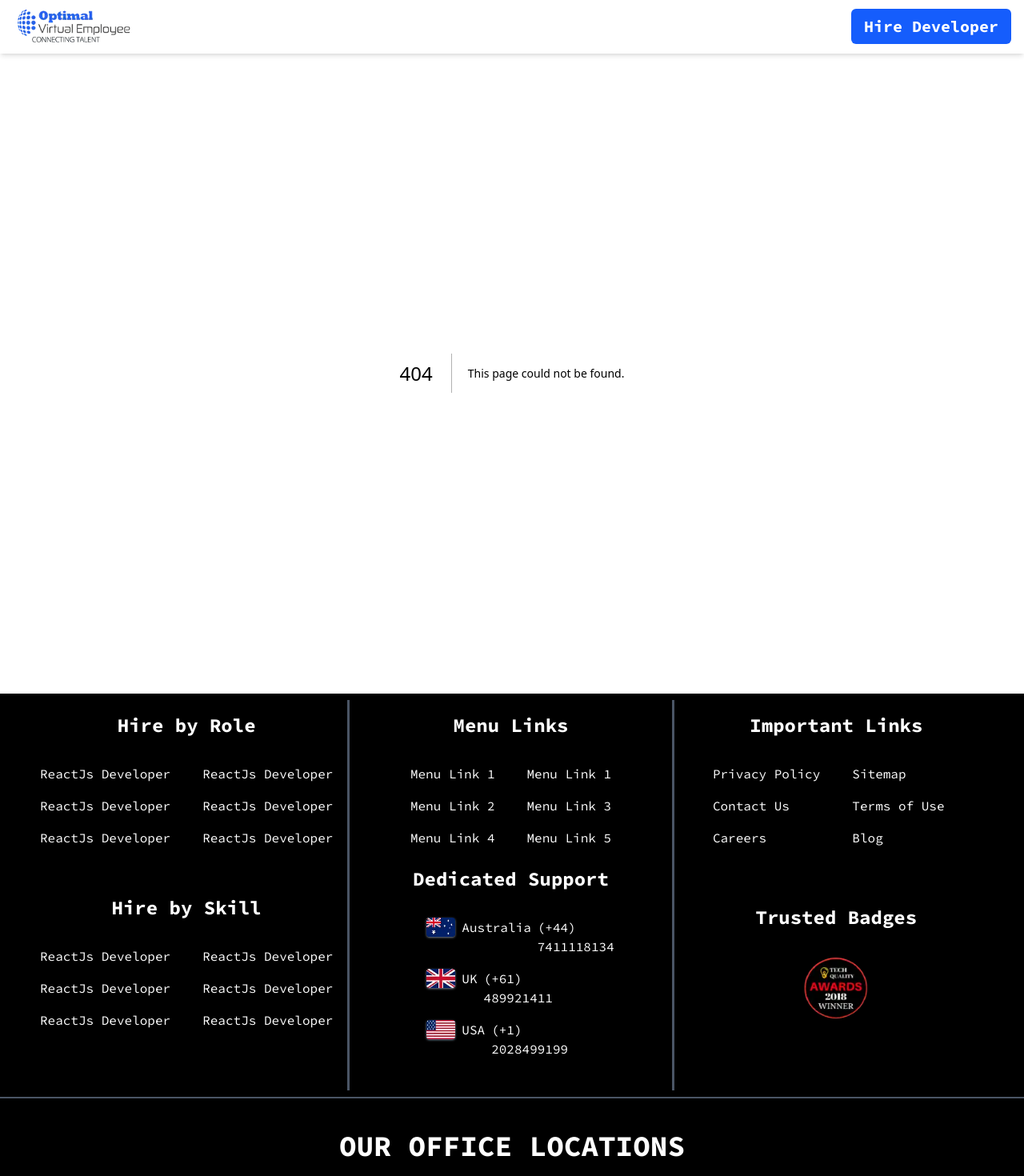
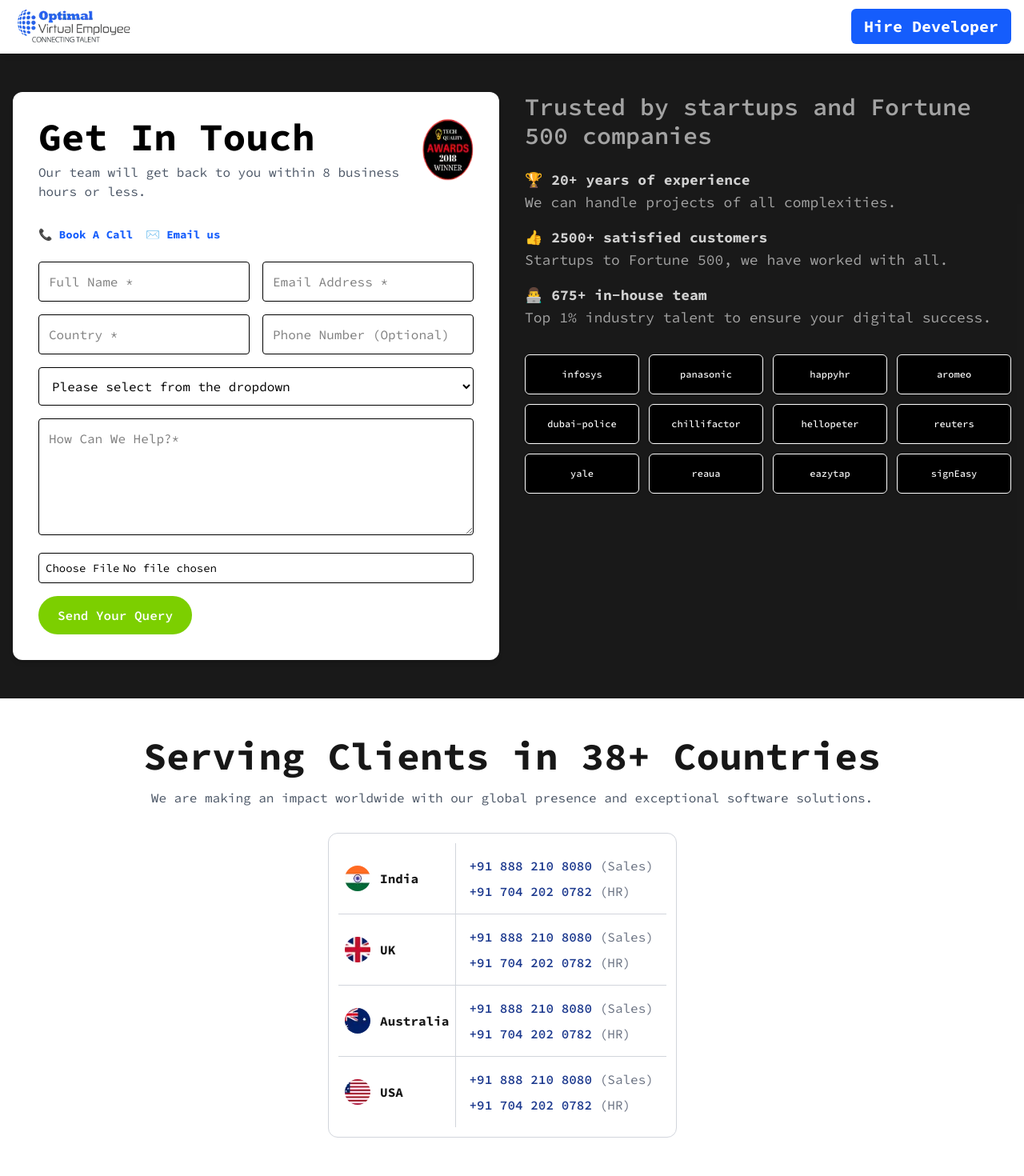
Before and after one commit to faizdev007/OVE_Web, a Next.js app: page /contact in a window 1280 px wide. Before the commit this address had no page. Shown: the top 1470 px of the page at 80% size. Built offline with nearby package versions, Linux system fonts and the light colour scheme; what tailwindcss-animated would draw is missing.

Commit message:
update contact page layout

```diff
--- /dev/null
+++ b/app/contact/page.tsx
@@ -0,0 +1,171 @@
+'use client'
+
+import Image from 'next/image';
+import { useState } from 'react';
+
+export default function ContactPage() {
+    const [formData, setFormData] = useState({
+        name: '',
+        email: '',
+        country: '',
+        phone: '',
+        service: '',
+        message: ''
+    });
+
+    const trustedbages = [
+        {name:'Award', image:'/assets/trustedbages/award.webp'},
+    ];
+
+    const contactinfo = [
+        {name:'India',flag:'/assets/flags/INDIA.webp',numbers: [
+            { number: '+91 888 210 8080', label: 'Sales' },
+            { number: '+91 704 202 0782', label: 'HR' },
+        ]},
+        {name:'UK',flag:'/assets/flags/UK.webp',numbers: [
+            { number: '+91 888 210 8080', label: 'Sales' },
+            { number: '+91 704 202 0782', label: 'HR' },
+        ],},
+        {name:'Australia',flag:'/assets/flags/AUSTRALIA.webp',numbers: [
+            { number: '+91 888 210 8080', label: 'Sales' },
+            { number: '+91 704 202 0782', label: 'HR' },
+        ],},
+        {name:'USA',flag:'/assets/flags/USA.webp',numbers: [
+            { number: '+91 888 210 8080', label: 'Sales' },
+            { number: '+91 704 202 0782', label: 'HR' },
+        ],},
+    ]
+
+
+    const handleChange = (e: React.ChangeEvent<HTMLInputElement | HTMLTextAreaElement | HTMLSelectElement>) => {
+        setFormData({ ...formData, [e.target.name]: e.target.value });
+    };
+
+    const handleSubmit = (e: React.FormEvent) => {
+        e.preventDefault();
+        console.log('Form Submitted:', formData);
+    };
+
+    return (
+        <>
+            <main className="bg-black/90 text-white grid md:grid-cols-2 gap-8 px-4 py-12">
+                <div className="bg-white text-black w-full max-w-6xl p-8 rounded-xl shadow-md">
+                    {/* Left Panel */}
+                    <div>
+                    <div className='md:flex justify-between'>
+                        <div className=''>
+                            <h1 className="text-3xl lg:text-5xl font-bold mb-2">Get In Touch</h1>
+                            <p className="text-gray-600 mb-4">Our team will get back to you within 8 business hours or less.</p>
+                        </div>
+                        <div className='flex flex-wrap justify-center'>
+                            {trustedbages.map((link,key)=>(
+                                <div key={key}>
+                                    <Image src={link.image} width={120} height={120} className="h-20 w-20" alt={link.name}/>
+                                </div>
+                            ))}
+                        </div>
+                    </div>
+                    <div className="flex gap-4 mb-6 text-blue-600 font-bold md:text-sm text-xs mt-4">
+                        <a href={'tel:+12028499199'} aria-label={"12028499199"} className="hover:underline">📞 Book A Call</a>
+                        <a href={'mailto:enquiry@optimalvirtualemployee.com'} aria-label={"enquiry@optimalvirtualemployee.com"} className="hover:underline">✉️ Email us</a>
+                    </div>
+
+                    <form onSubmit={handleSubmit} className="space-y-4">
+                        <div className="grid sm:grid-cols-2 gap-4">
+                        <input type="text" name="name" placeholder="Full Name *" value={formData.name} onChange={handleChange} className="p-3 border rounded w-full" required />
+                        <input type="email" name="email" placeholder="Email Address *" value={formData.email} onChange={handleChange} className="p-3 border rounded w-full" required />
+                        </div>
+                        <div className="grid sm:grid-cols-2 gap-4">
+                        <input type="text" name="country" placeholder="Country *" value={formData.country} onChange={handleChange} className="p-3 border rounded w-full" required />
+                        <input type="tel" name="phone" placeholder="Phone Number (Optional)" value={formData.phone} onChange={handleChange} className="p-3 border rounded w-full" />
+                        </div>
+                        <select name="service" value={formData.service} onChange={handleChange} className="p-3 border rounded w-full" required>
+                        <option value="">Please select from the dropdown</option>
+                        <option value="Web Development">Web Development</option>
+                        <option value="Mobile App">Mobile App</option>
+                        <option value="UI/UX Design">UI/UX Design</option>
+                        </select>
+                        <textarea name="message" value={formData.message} onChange={handleChange} rows={5} placeholder="How Can We Help?*" className="p-3 border rounded w-full" required />
+                        <input type="file" className="w-full border rounded p-2 text-sm" />
+                        <button type="submit" className="bg-lime-500 text-white font-semibold px-6 py-3 rounded-full hover:bg-lime-600 transition-all">Send Your Query</button>
+                    </form>
+                    </div>
+                </div>
+                {/* Right Panel */}
+                <div className="flex flex-col">
+                    <div className="space-y-6">
+                        <div>
+                        <h3 className="text-xl lg:text-3xl font-semibold text-white/60">Trusted by startups and Fortune 500 companies</h3>
+                        </div>
+                        <ul className="space-y-4 text-white text-sm lg:text-lg">
+                        <li>🏆 <strong className='text-white/80'>20+ years of experience</strong><br /><span className='text-white/60'>We can handle projects of all complexities.</span></li>
+                        <li>👍 <strong className='text-white/80'>2500+ satisfied customers</strong><br /><span className='text-white/60'>Startups to Fortune 500, we have worked with all.</span></li>
+                        <li>👨‍💻 <strong className='text-white/80'>675+ in-house team</strong><br /><span className='text-white/60'>Top 1% industry talent to ensure your digital success.</span></li>
+                        </ul>
+                    </div>
+
+                    {/* Logo List */}
+                    <div className="grid grid-cols-3 sm:grid-cols-4 gap-3 mt-8">
+                        {[
+                        'infosys', 'panasonic', 'happyhr', 'aromeo',
+                        'dubai-police', 'chillifactor', 'hellopeter', 'reuters',
+                        'yale', 'reaua', 'eazytap', 'signEasy'
+                        ].map((logo, i) => (
+                        <div key={i} className="h-10 bg-black rounded-md border p-6 shadow flex items-center justify-center">
+                            <span className="text-xs font-medium">{logo}</span>
+                        </div>
+                        ))}
+                    </div>
+                </div>
+            </main>
+            <section className='py-12'>
+                <div className='text-center'>
+                    <h2 className='text-3xl lg:text-5xl font-bold mb-4'>Serving Clients in 38+ Countries</h2>
+                    <p className='text-gray-600 mb-8'>We are making an impact worldwide with our global presence and exceptional software solutions.</p>
+                </div>
+                <div className='md:flex gap-6 justify-center'>
+                    <div className='border border-gray-300 p-3 rounded-xl'>
+                        <table className="">
+                            <tbody>
+                                {contactinfo.map((country, index) => (
+                                <tr key={index} className={`${contactinfo.length > index+1 ? 'border-b' : ''} border-gray-300`}>
+                                    <td className="border-e border-gray-300">
+                                        <div className='flex gap-3 p-2 items-center'>
+                                            <Image
+                                                src={country.flag}
+                                                alt={country.name}
+                                                width={150}
+                                                height={150}
+                                                className="rounded-full w-8 h-8 object-cover"
+                                            />
+                                            <span className="font-bold">{country.name}</span>
+                                        </div>
+                                    </td>
+                                    <td className="">
+                                        <div className='flex flex-col gap-2 p-4'>
+                                            {country.numbers.map((item, i) => (
+                                                <a
+                                                key={i}
+                                                href={`tel:${item.number.replace(/\s+/g, '')}`}
+                                                className="text-blue-900 font-semibold hover:underline"
+                                                aria-label={item.number}
+                                                >
+                                                {item.number}{' '}
+                                                <span className="text-gray-500 font-normal">
+                                                    ({item.label})
+                                                </span>
+                                                </a>
+                                            ))}
+                                        </div>
+                                    </td>
+                                </tr>
+                                ))}
+                            </tbody>
+                        </table>
+                    </div>
+                    <div className=''></div>
+                </div>
+            </section>
+        </>
+    );
+}
--- a/components/Header.tsx
+++ b/components/Header.tsx
@@ -48,7 +48,7 @@ export default function Header() {
           <a href="#contact" className="hidden border-2 border-black hover:bg-gray-200 hover:dark:bg-gray-800 text-black dark:border-white dark:text-white px-4 py-2 rounded-md transition">
               Get Started
           </a>
-          <a href="/contact_us" className="bg-blue-600 hover:bg-blue-700 text-white px-4 py-2 rounded-md transition text-xl">
+          <a href="/contact" className="bg-blue-600 hover:bg-blue-700 text-white px-4 py-2 rounded-md transition text-xl">
               Hire Developer
           </a>
         </nav>
```
